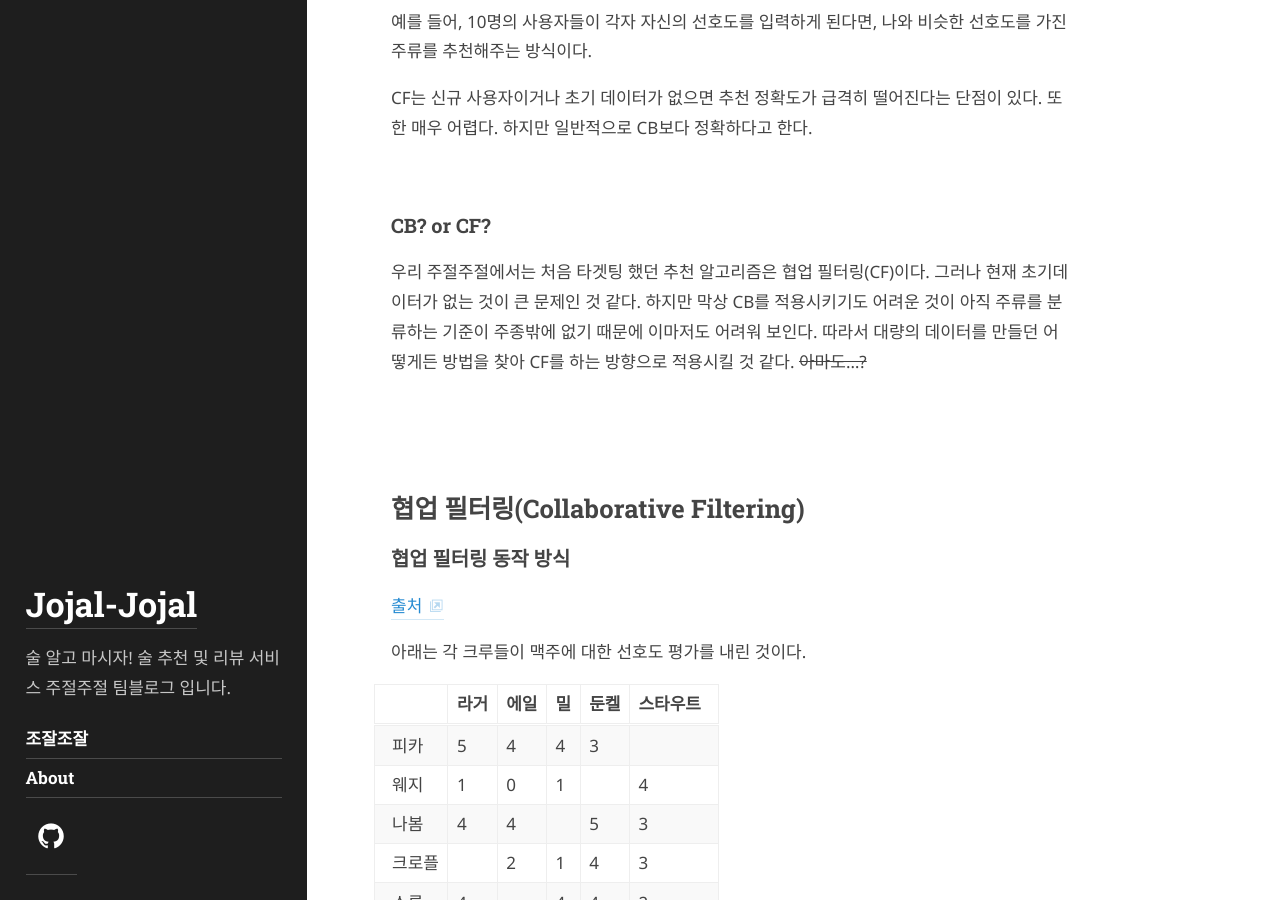
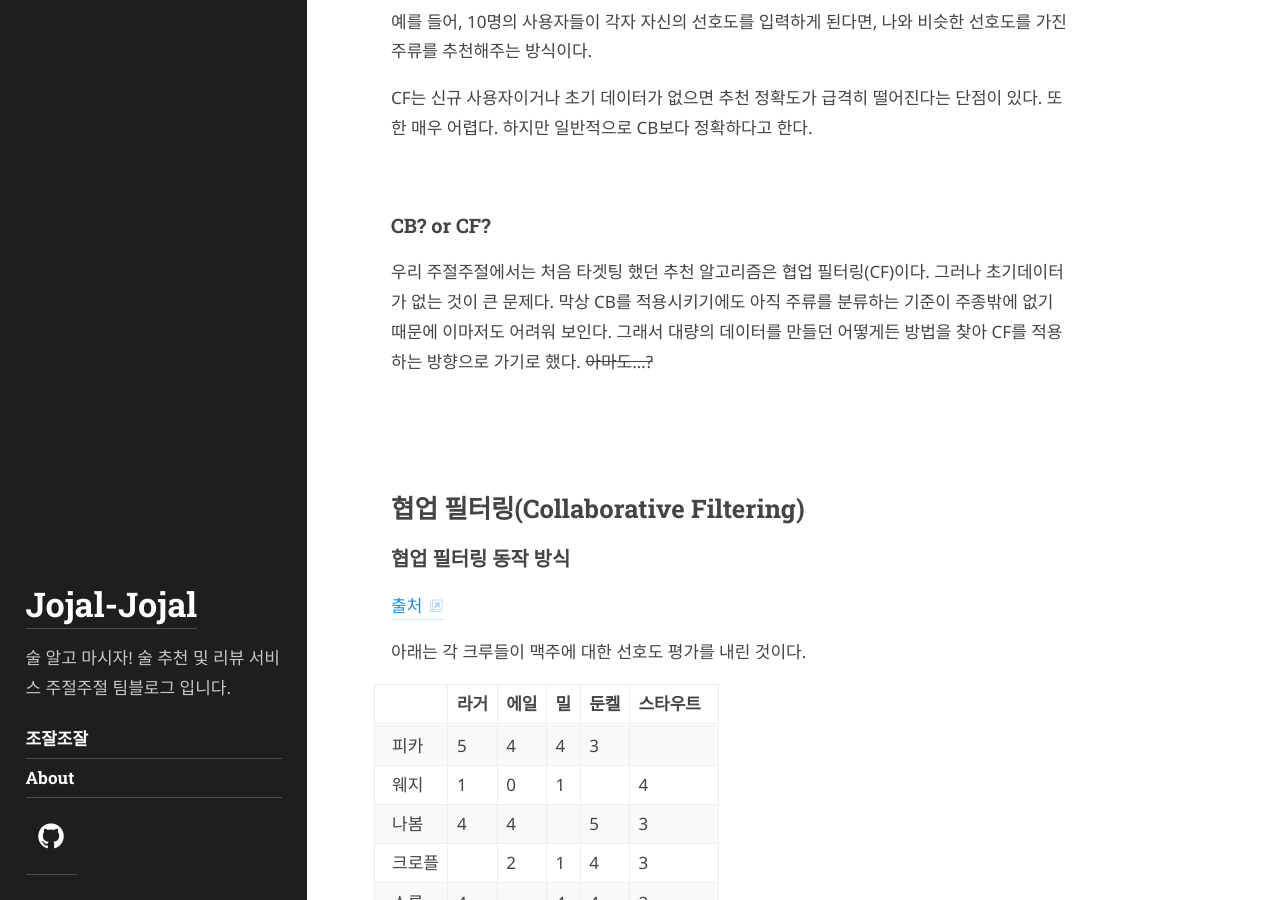
Before and after one commit to jujeol-jujeol/jujeol-jujeol.github.io, a Jekyll site: the page built from _posts/2021-08-12-협업-필터링.md, in a window 1280 px wide and 900 px high, scrolled down 2099 px. Built offline with Jekyll 4.4.1, drawn with Linux system fonts in a browser that asks for light colours; some web fonts are replaced.

Commit message:
Update _posts/2021-08-12-협업-필터링.md
Co-authored-by: sunhpark42 <67677561+sunhpark42@users.noreply.github.com>

```diff
--- a/_posts/2021-08-12-협업-필터링.md
+++ b/_posts/2021-08-12-협업-필터링.md
@@ -54,7 +54,7 @@ CF는 프로필 데이터 없이 사용자의 발자취를 통해 추천을 진
 CF는 신규 사용자이거나 초기 데이터가 없으면 추천 정확도가 급격히 떨어진다는 단점이 있다. 또한 매우 어렵다. 하지만 일반적으로 CB보다 정확하다고 한다.
 
 ### CB? or CF?
-우리 주절주절에서는 처음 타겟팅 했던 추천 알고리즘은 협업 필터링(CF)이다. 그러나 현재 초기데이터가 없는 것이 큰 문제인 것 같다. 하지만 막상 CB를 적용시키기도 어려운 것이 아직 주류를 분류하는 기준이 주종밖에 없기 때문에 이마저도 어려워 보인다. 따라서 대량의 데이터를 만들던 어떻게든 방법을 찾아 CF를 하는 방향으로 적용시킬 것 같다. ~~아마도...?~~
+우리 주절주절에서는 처음 타겟팅 했던 추천 알고리즘은 협업 필터링(CF)이다. 그러나 초기데이터가 없는 것이 큰 문제다. 막상 CB를 적용시키기에도 아직 주류를 분류하는 기준이 주종밖에 없기 때문에 이마저도 어려워 보인다. 그래서 대량의 데이터를 만들던 어떻게든 방법을 찾아 CF를 적용하는 방향으로 가기로 했다. ~~아마도...?~~
 
 <br>
 
```
